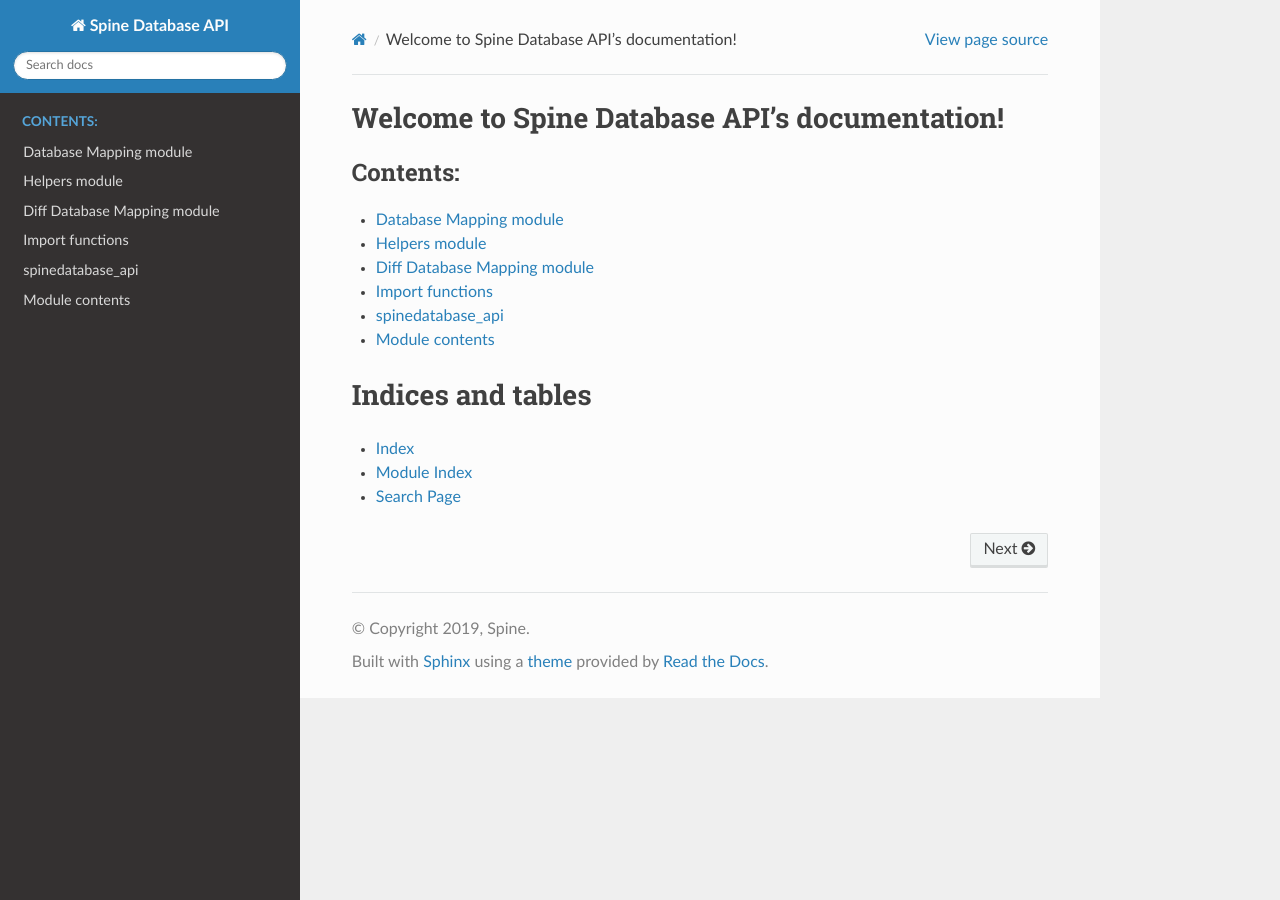
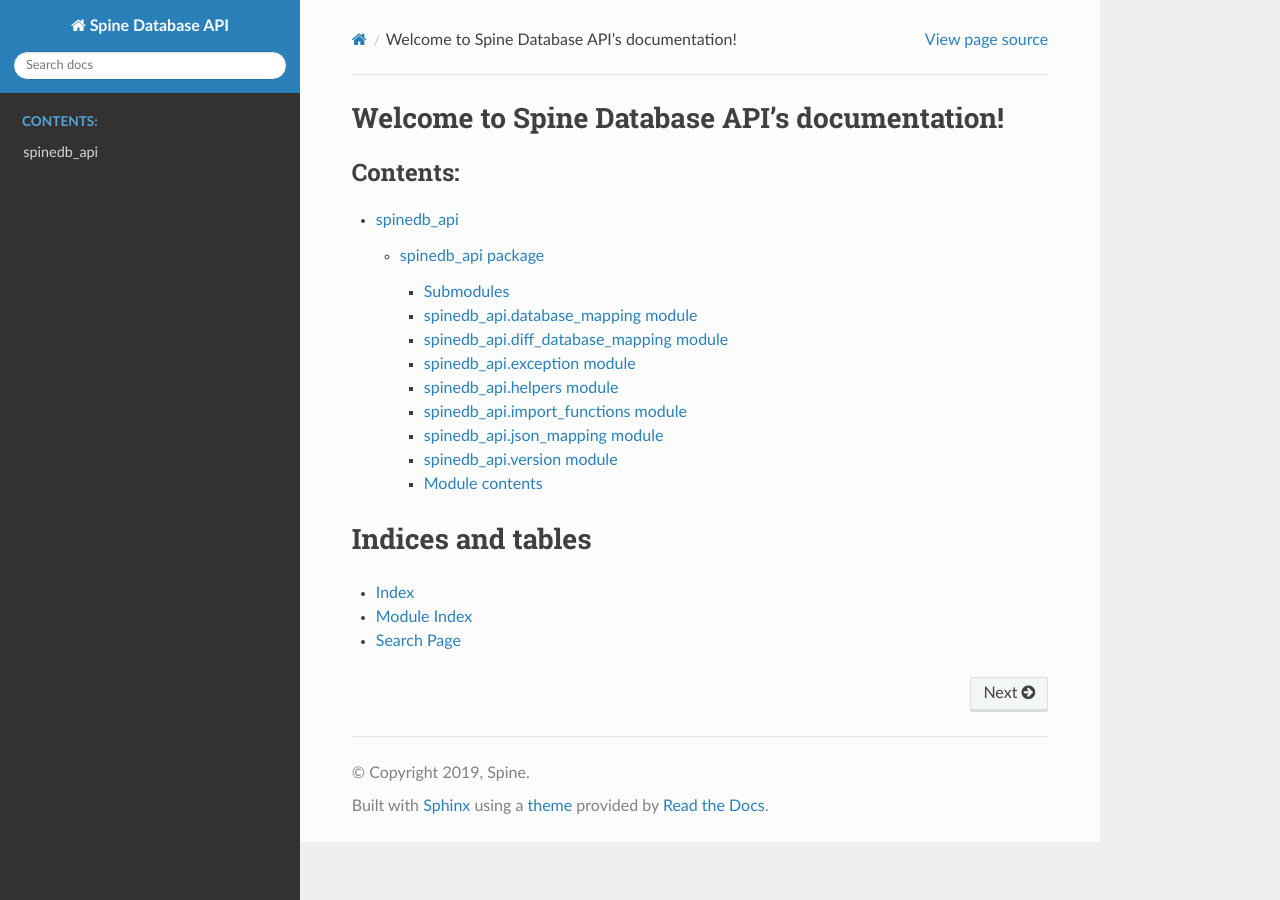
Before and after one commit to spine-tools/Spine-Database-API, a Sphinx documentation site: the page built from docs/source/index.rst, in a window 1280 px wide. Built offline with Sphinx 7.4.7 and the Read the Docs theme 2.0.0, drawn with Linux system fonts in a browser that asks for light colours.

Commit message:
Updated documentation sources

```diff
--- /dev/null
+++ b/docs/source/autogen_apidocs/modules.rst
@@ -0,0 +1,7 @@
+spinedb_api
+===========
+
+.. toctree::
+   :maxdepth: 4
+
+   spinedb_api
--- /dev/null
+++ b/docs/source/autogen_apidocs/spinedb_api.rst
@@ -0,0 +1,70 @@
+spinedb\_api package
+====================
+
+Submodules
+----------
+
+spinedb\_api.database\_mapping module
+-------------------------------------
+
+.. automodule:: spinedb_api.database_mapping
+    :members:
+    :undoc-members:
+    :show-inheritance:
+
+spinedb\_api.diff\_database\_mapping module
+-------------------------------------------
+
+.. automodule:: spinedb_api.diff_database_mapping
+    :members:
+    :undoc-members:
+    :show-inheritance:
+
+spinedb\_api.exception module
+-----------------------------
+
+.. automodule:: spinedb_api.exception
+    :members:
+    :undoc-members:
+    :show-inheritance:
+
+spinedb\_api.helpers module
+---------------------------
+
+.. automodule:: spinedb_api.helpers
+    :members:
+    :undoc-members:
+    :show-inheritance:
+
+spinedb\_api.import\_functions module
+-------------------------------------
+
+.. automodule:: spinedb_api.import_functions
+    :members:
+    :undoc-members:
+    :show-inheritance:
+
+spinedb\_api.json\_mapping module
+---------------------------------
+
+.. automodule:: spinedb_api.json_mapping
+    :members:
+    :undoc-members:
+    :show-inheritance:
+
+spinedb\_api.version module
+---------------------------
+
+.. automodule:: spinedb_api.version
+    :members:
+    :undoc-members:
+    :show-inheritance:
+
+
+Module contents
+---------------
+
+.. automodule:: spinedb_api
+    :members:
+    :undoc-members:
+    :show-inheritance:
--- a/docs/source/database_mapping.rst
+++ /dev/null
@@ -1,4 +0,0 @@
-.. _database_mapping_doc:
-
-Database Mapping module
------------------------
--- a/docs/source/diffdatabasemapping.rst
+++ /dev/null
@@ -1,4 +0,0 @@
-.. _diff_database_mapping_doc:
-
-Diff Database Mapping module
-----------------------------
--- a/docs/source/helpers.rst
+++ /dev/null
@@ -1,4 +0,0 @@
-.. _helpers_doc:
-
-Helpers module
---------------
--- a/docs/source/index.rst
+++ b/docs/source/index.rst
@@ -10,12 +10,7 @@ Welcome to Spine Database API's documentation!
    :maxdepth: 4
    :caption: Contents:
 
-   database_mapping
-   helpers
-   diffdatabasemapping
-   import_functions
-
-
+   autogen_apidocs/modules
 
 Indices and tables
 ==================
```
Also changed, not shown: docs/source/import_functions.rst (deleted, +0 -21 lines).
